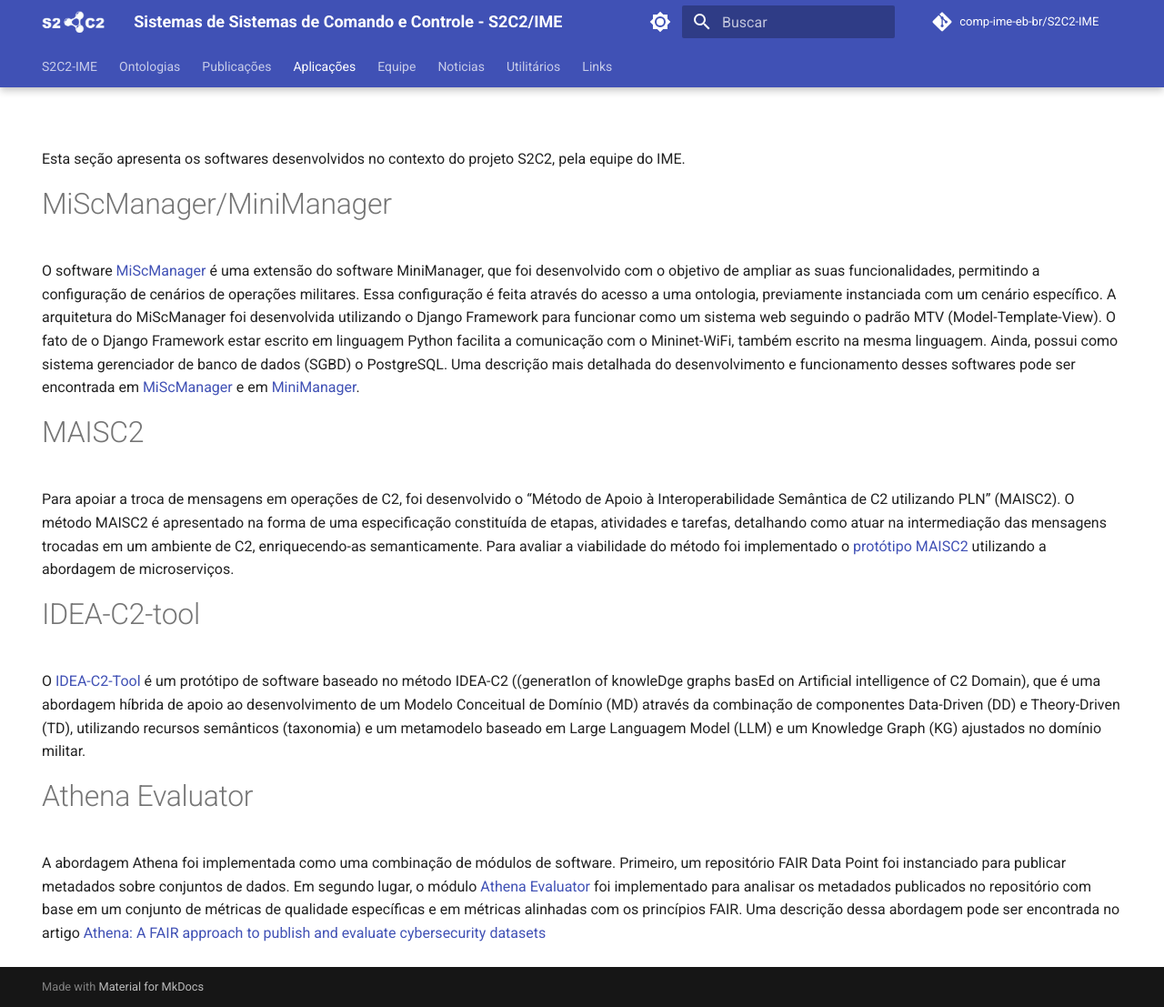
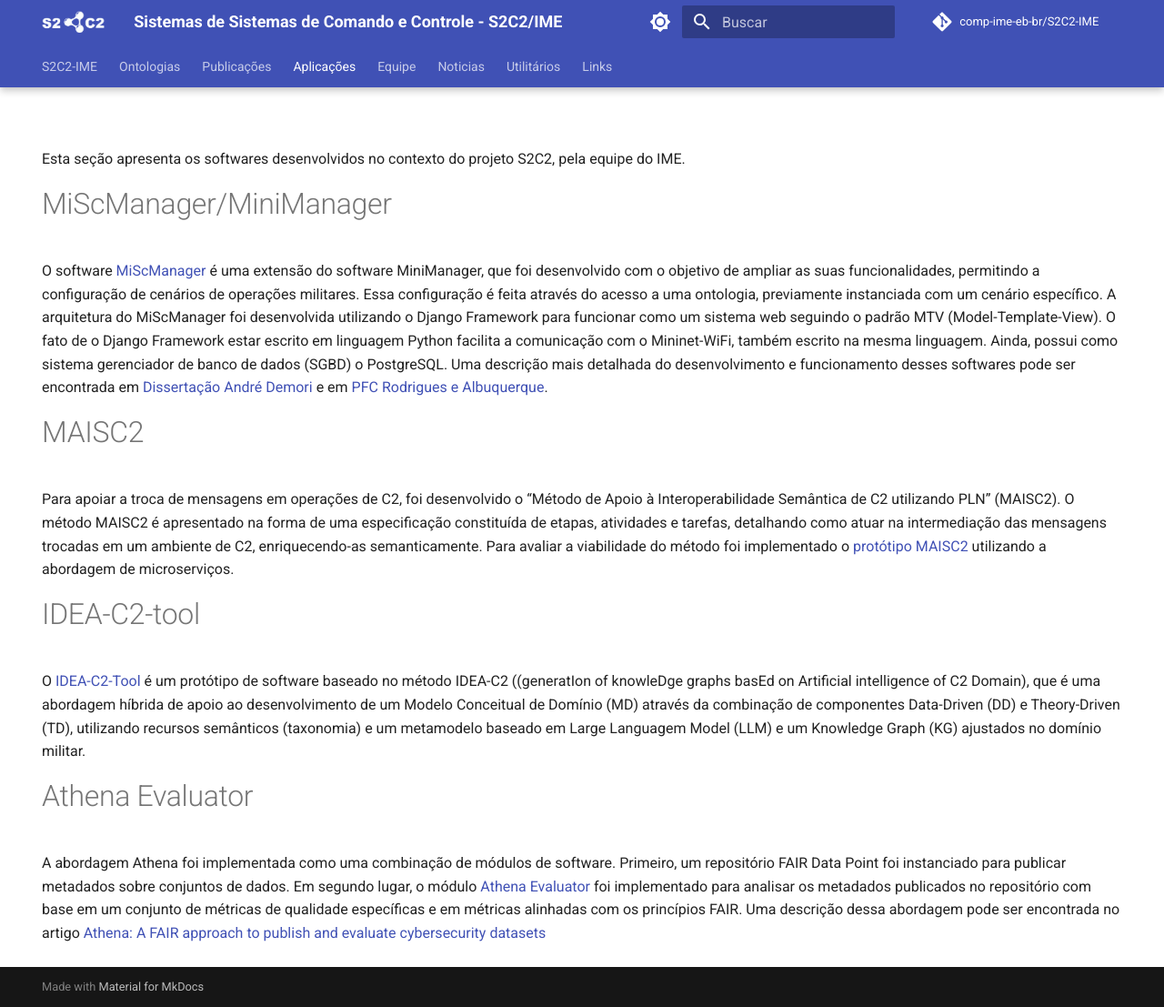
Before and after one commit to comp-ime-eb-br/S2C2-IME, an MkDocs documentation site: the page built from docs/apli.md, in a window 1280 px wide and 1107 px high. Shown: the whole window at 91% size. Built offline with MkDocs 1.6.1 and Material for MkDocs 9.7.7, drawn with Linux system fonts in a browser that asks for light colours; comment, search, counter and statistics services are not loaded.

Commit message:
Update apli.md

```diff
--- a/docs/apli.md
+++ b/docs/apli.md
@@ -8,7 +8,7 @@ Esta seção apresenta os softwares desenvolvidos no contexto do projeto S2C2, p
 
 #MiScManager/MiniManager
 
-O software [MiScManager](https://github.com/comp-ime-eb-br/S2C2-IME/blob/main/deliverables/MiScManager) é uma extensão do software MiniManager, que foi desenvolvido com o objetivo de ampliar as suas funcionalidades, permitindo a configuração de cenários de operações militares. Essa configuração é feita através do acesso a uma ontologia, previamente instanciada com um cenário específico. A arquitetura do MiScManager foi desenvolvida utilizando o Django Framework para funcionar como um sistema web seguindo o padrão MTV (Model-Template-View). O fato de o Django Framework estar escrito em linguagem Python facilita a comunicação com o Mininet-WiFi, também escrito na mesma linguagem. Ainda, possui como sistema gerenciador de banco de dados (SGBD) o PostgreSQL. Uma descrição mais detalhada do desenvolvimento e funcionamento desses softwares pode ser encontrada em [MiScManager](https://github.com/comp-ime-eb-br/S2C2-IME/blob/main/publi/DissertaçãoAndreMunizDemori_IME_versao_final.pdf) e em [MiniManager](https://github.com/comp-ime-eb-br/S2C2-IME/blob/main/publi/PFC_MININET.pdf).
+O software [MiScManager](https://github.com/comp-ime-eb-br/S2C2-IME/blob/main/deliverables/MiScManager) é uma extensão do software MiniManager, que foi desenvolvido com o objetivo de ampliar as suas funcionalidades, permitindo a configuração de cenários de operações militares. Essa configuração é feita através do acesso a uma ontologia, previamente instanciada com um cenário específico. A arquitetura do MiScManager foi desenvolvida utilizando o Django Framework para funcionar como um sistema web seguindo o padrão MTV (Model-Template-View). O fato de o Django Framework estar escrito em linguagem Python facilita a comunicação com o Mininet-WiFi, também escrito na mesma linguagem. Ainda, possui como sistema gerenciador de banco de dados (SGBD) o PostgreSQL. Uma descrição mais detalhada do desenvolvimento e funcionamento desses softwares pode ser encontrada em [Dissertação André Demori](https://github.com/comp-ime-eb-br/S2C2-IME/blob/main/publi/DissertaçãoAndreMunizDemori_IME_versao_final.pdf) e em [PFC Rodrigues e Albuquerque](https://github.com/comp-ime-eb-br/S2C2-IME/blob/main/publi/PFC_MININET.pdf).
 
 
 #MAISC2
```
